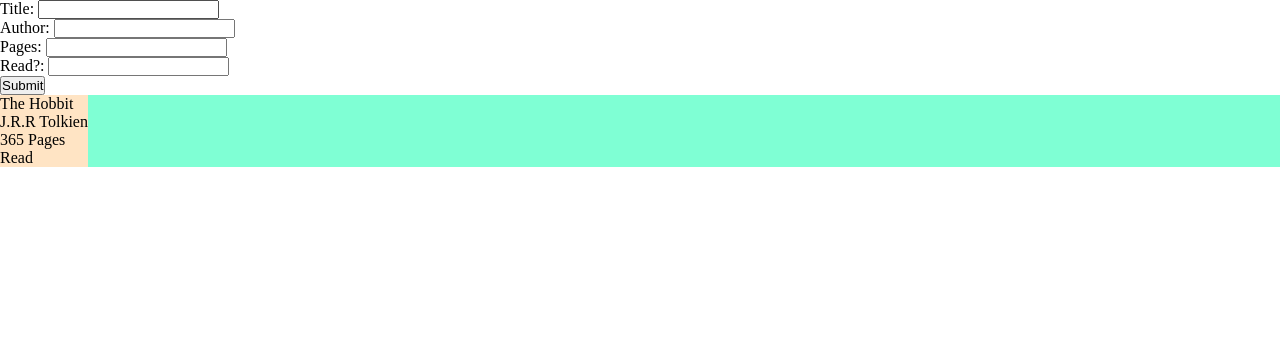
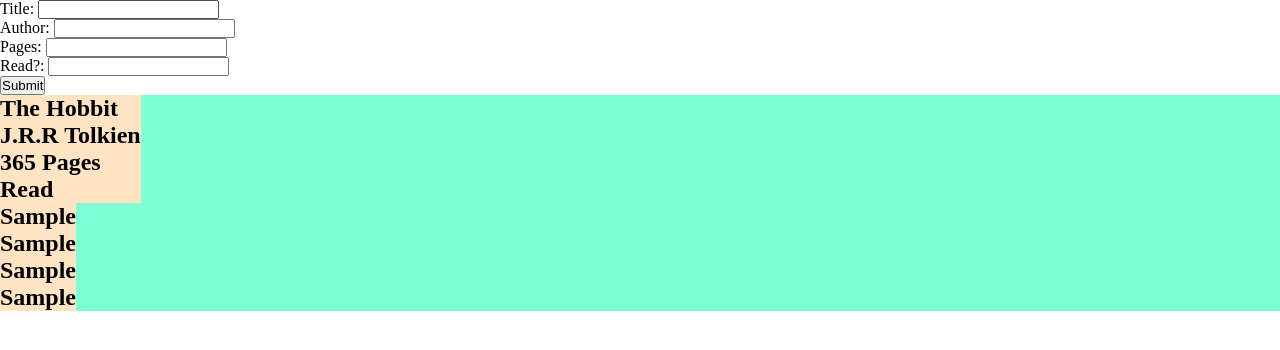
Before and after one commit to Wolfushima/Library, a plain HTML site: page index.html in a window 1280 px wide. Both pictures are taken after typing "Sample", "Sample", "Sample", "Sample" into the empty fields and a click on the button "Submit". Drawn offline with Linux system fonts and the light colour scheme.

Commit message:
Added a new function to create a new book card each time you submit a form.

```diff
--- a/index.html
+++ b/index.html
@@ -31,10 +31,10 @@
     </form>
     <div class="books-container">
         <div class="book-card">
-            <p>The Hobbit</p>
-            <p>J.R.R Tolkien</p>
-            <p>365 Pages</p>
-            <p>Read</p>
+            <h2>The Hobbit</h2>
+            <h2>J.R.R Tolkien</h2>
+            <h2>365 Pages</h2>
+            <h2>Read</h2>
         </div>
     </div>
     <!-- <button class="btn-newbook">ADD NEW BOOK</button> -->
--- a/script.js
+++ b/script.js
@@ -1,4 +1,5 @@
 const form = document.querySelector("#newBook-form");
+const booksContainer = document.querySelector(".books-container");
 let myLibrary = [];
 
 form.addEventListener("submit", submitNewBook)
@@ -22,8 +23,8 @@ console.log(myLibrary)
 
 /*          --- LIBRARY FUNCTIONS ---           */
 function addBookToLibrary(title, author, pages, read) {
-    const newBook = new Book(title, author, pages, read)
-    myLibrary.push(newBook);
+    const newBook = new Book(title, author, pages, read);
+    myLibrary.push(newBook)
 }
 
 
@@ -34,10 +35,32 @@ function submitNewBook(event) {
     const inputPages = document.querySelector("#pages").value;
     const inputRead = document.querySelector("#read").value;
 
-    addBookToLibrary(inputTitle, inputAuthor, inputPages, inputRead);
+    addBookToLibrary(inputTitle, inputAuthor, inputPages, inputRead)
+    createNewBookCard(inputTitle, inputAuthor, inputPages, inputRead)
+
     console.log(myLibrary)
-    form.reset();
-    event.preventDefault();
+    form.reset()
+    event.preventDefault()
+}
+
+function createNewBookCard(title, author, pages, read) {
+    const bookCard = document.createElement("div");
+    const titleCard = document.createElement("h2");
+    const authorCard = document.createElement("h2");
+    const pagesCard = document.createElement("h2");
+    const readCard = document.createElement("h2");
+
+    titleCard.textContent = title;
+    authorCard.textContent = author;
+    pagesCard.textContent = pages;
+    readCard.textContent = read;
+
+    bookCard.appendChild(titleCard)
+    bookCard.appendChild(authorCard)
+    bookCard.appendChild(pagesCard)
+    bookCard.appendChild(readCard)
+    bookCard.classList.add("book-card")
+    booksContainer.appendChild(bookCard)
 }
 
 
```
